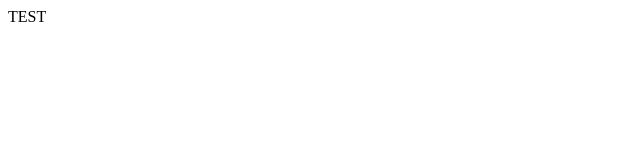
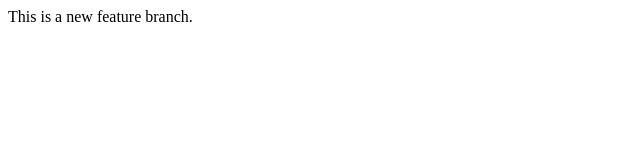
Before and after one commit to APNpandit611/lecture1, a plain HTML site: page index.html in a window 1280 px wide. Shown: the whole page, without its empty margins (0-640 px from the left). Drawn offline with Linux system fonts and the light colour scheme.

Commit message:
Feature file Added

```diff
--- a/index.html
+++ b/index.html
@@ -4,6 +4,6 @@
     <title>Test </title>
   </head>
   <body>
-    TEST
+    This is a new feature branch.
   </body>
 </html>
```
